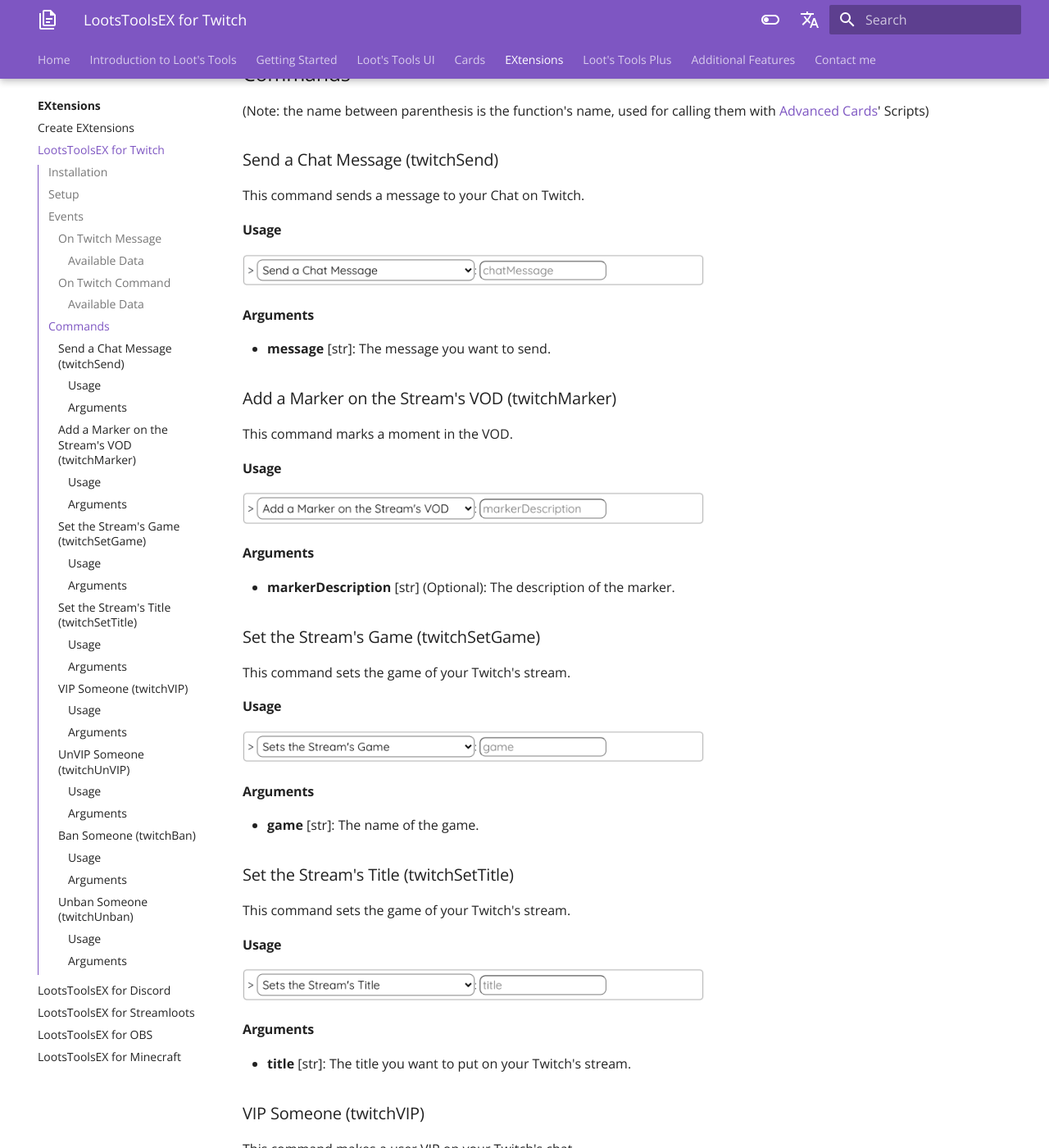
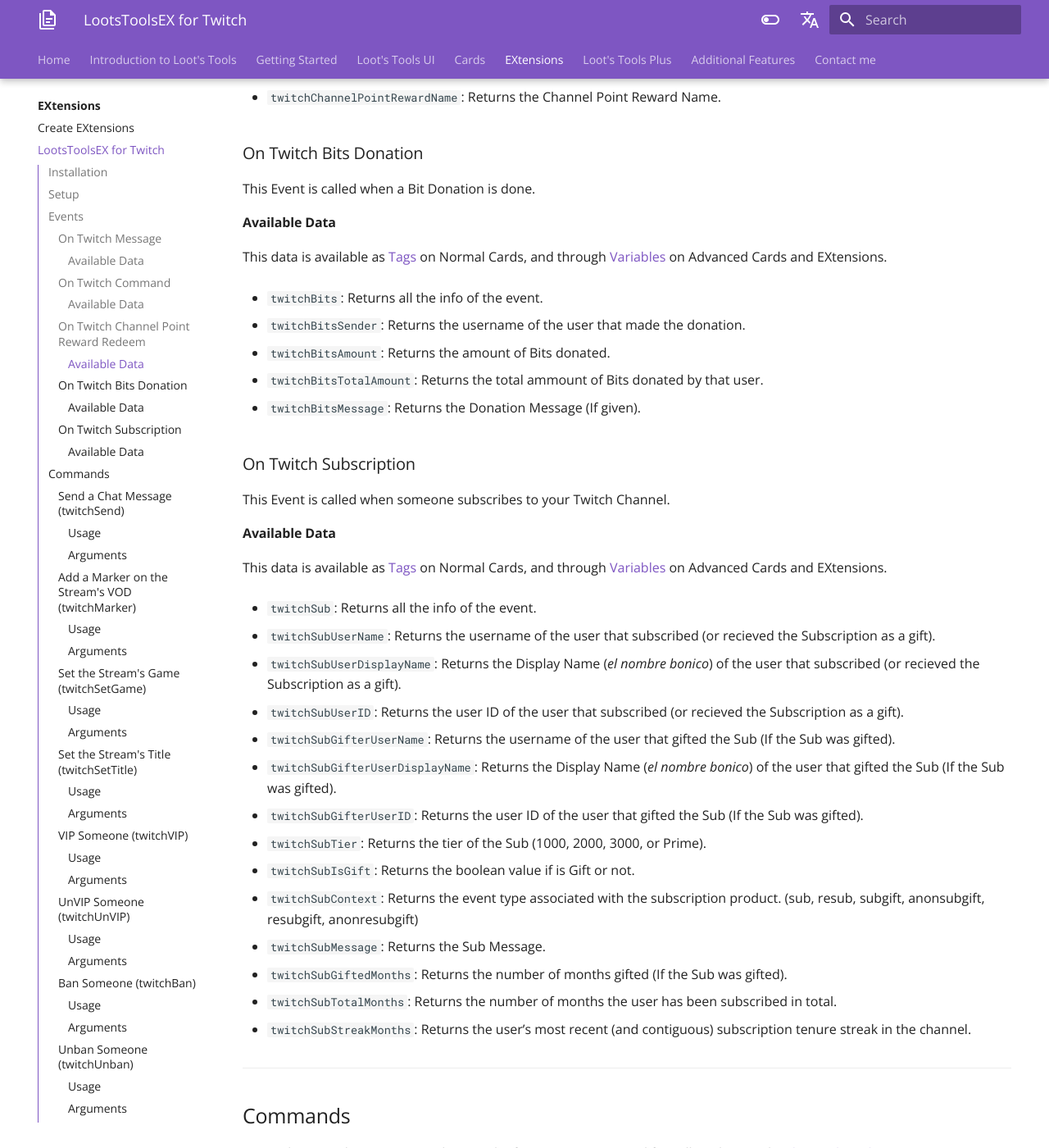
Before and after one commit to DaryeDev/LootsTools, an MkDocs documentation site: the page built from docs/docs/extensions/twitch/index.md, in a window 1280 px wide and 1400 px high, scrolled down 1996 px. Shown: the whole window at 82% size. Built offline with MkDocs 1.6.1 and Material for MkDocs 9.7.7, drawn with Linux system fonts in a browser that asks for light colours; comment, search, counter and statistics services are not loaded; some of the changed text lies outside the part shown.

Commit message:
Yeepy, EX docs done

````diff
--- a/docs/docs/extensions/twitch/index.md
+++ b/docs/docs/extensions/twitch/index.md
@@ -8,8 +8,7 @@
 
 It makes possible things like **changing the** **Stream's Title** and **Game**, **sending messages** to Chat, **marking a moment** on the VOD, **getting the Stream's info** (Useful for [Advanced Cards](../../cards/advCards)), manage **VIPs** (*VIPing* and *unVIPing*), and **bans** (*banning* and *unbanning*).
 
-Commands on Events like Subs, Chat Commands, Messages, Donations and Channel Points are being worked on.
-
+The most useful thing maybe being gifting Packs with Channel Points Rewards or Subs!
 &nbsp;
 
 ---
@@ -22,12 +21,9 @@
 
 ## Setup
 
-After installing the *EXtension*, you need to provide some values in order for this *EXtension* to work:
+A setup is not required in order to use this EXtension. However, you can configure the Bot to listen to Chat Commands.
 
-- An OAuth Twitch Chat Token ([You can get it here](https://twitchapps.com/tmi/))
-- A ClientID and a Client Secret of the same account ([You can learn how to get it here](http://faq.demostoreprestashop.com/faq.php?fid=144&pid=41))
-
-Then, go to the ```Loot's Tools EX for Twitch``` page on Loot's Tools UI, and put your values and credentials there to set everything up.
+You can configure them on the EXtension page on the UI, but don't forget to apply changes!
 
 ---
 
@@ -43,7 +39,7 @@
 
 This data is available as [Tags](../../cards/normalCards#tags) on Normal Cards, and through [Variables](../../cards/advCards#variables) on Advanced Cards and EXtensions.
 
-- ```twitchMessage```: Returns ```{"prefix" : message.prefix, "user" : message.user, "channel" : message.channel, "irc_command" : message.irc_command, "irc_args" : message.irc_args, "text" : message.text, "text_command" : message.text_command, "text_args" : message.text_args}```.
+- ```twitchMessage```: Returns all the info of the event.
 
 - ```twitchMessageText```: Returns the message sent.
 
@@ -57,7 +53,7 @@
 
 This data is available as [Tags](../../cards/normalCards#tags) on Normal Cards, and through [Variables](../../cards/advCards#variables) on Advanced Cards and EXtensions.
 
-- ```twitchCommand```: Returns ```{"prefix" : message.prefix, "user" : message.user, "channel" : message.channel, "irc_command" : message.irc_command, "irc_args" : message.irc_args, "text" : message.text, "text_command" : message.text_command, "text_args" : message.text_args}```.
+- ```twitchCommand```: Returns all the info of the event.
 
 - ```twitchCommandName```: Returns the Command's Name.
 
@@ -70,6 +66,78 @@
 - ```2```: Returns the second argument.
 
 - ```...```
+
+### On Twitch Channel Point Reward Redeem
+
+This Event is called when a Channel Point Reward is redeemed.
+
+#### Available Data
+
+This data is available as [Tags](../../cards/normalCards#tags) on Normal Cards, and through [Variables](../../cards/advCards#variables) on Advanced Cards and EXtensions.
+
+- ```twitchChannelPoint{rewardName}```: Returns all the info of the event.
+
+- ```twitchChannelPointUser```: Returns the username of the user that redeemed the Channel Point Reward.
+
+- ```twitchChannelPointUserDisplayName```: Returns the Display Name (*el nombre bonico*) of the user that redeemed the Channel Point Reward.
+
+- ```twitchChannelPointText```: Returns the text imput of the Channel Point Reward redeem (If given).
+
+- ```twitchChannelPointRewardName```: Returns the Channel Point Reward Name.
+
+### On Twitch Bits Donation
+
+This Event is called when a Bit Donation is done.
+
+#### Available Data
+
+This data is available as [Tags](../../cards/normalCards#tags) on Normal Cards, and through [Variables](../../cards/advCards#variables) on Advanced Cards and EXtensions.
+
+- ```twitchBits```: Returns all the info of the event.
+
+- ```twitchBitsSender```: Returns the username of the user that made the donation.
+
+- ```twitchBitsAmount```: Returns the amount of Bits donated.
+
+- ```twitchBitsTotalAmount```: Returns the total ammount of Bits donated by that user.
+
+- ```twitchBitsMessage```: Returns the Donation Message (If given).
+
+### On Twitch Subscription
+
+This Event is called when someone subscribes to your Twitch Channel.
+
+#### Available Data
+
+This data is available as [Tags](../../cards/normalCards#tags) on Normal Cards, and through [Variables](../../cards/advCards#variables) on Advanced Cards and EXtensions.
+
+- ```twitchSub```: Returns all the info of the event.
+
+- ```twitchSubUserName```: Returns the username of the user that subscribed (or recieved the Subscription as a gift).
+
+- ```twitchSubUserDisplayName```: Returns the Display Name (*el nombre bonico*) of the user that subscribed (or recieved the Subscription as a gift).
+
+- ```twitchSubUserID```: Returns the user ID of the user that subscribed (or recieved the Subscription as a gift).
+
+- ```twitchSubGifterUserName```: Returns the username of the user that gifted the Sub (If the Sub was gifted).
+
+- ```twitchSubGifterUserDisplayName```: Returns the Display Name (*el nombre bonico*) of the user that gifted the Sub (If the Sub was gifted).
+
+- ```twitchSubGifterUserID```: Returns the user ID of the user that gifted the Sub (If the Sub was gifted).
+
+- ```twitchSubTier```: Returns the tier of the Sub (1000, 2000, 3000, or Prime).
+
+- ```twitchSubIsGift```: Returns the boolean value if is Gift or not.
+
+- ```twitchSubContext```: Returns the event type associated with the subscription product. (sub, resub, subgift, anonsubgift, resubgift, anonresubgift)
+
+- ```twitchSubMessage```: Returns the Sub Message.
+
+- ```twitchSubGiftedMonths```: Returns the number of months gifted (If the Sub was gifted).
+
+- ```twitchSubTotalMonths```: Returns the number of months the user has been subscribed in total.
+
+- ```twitchSubStreakMonths```: Returns the user’s most recent (and contiguous) subscription tenure streak in the channel.
 
 ---
 
````
Also changed, not shown: docs/docs/cards/normalCards/index.md (+9 -7 lines), docs/docs/extensions/index.md (+1 -0 lines), docs/docs/extensions/minecraft/index.md (+16 -2 lines), docs/docs/extensions/streamloots/index.md (+30 -0 lines), docs/docs/lootsToolsUI/index.md (+5 -1 lines), docs/docs/cards/img/GiftChest.png, docs/docs/extensions/streamloots/img/streamlootsPauseCollectionUsage.png (added), docs/docs/extensions/streamloots/img/streamlootsResumeCollectionUsage.png (added), docs/site/extensions/twitch/index.html, docs/site/search/search_index.json, docs/site/sitemap.xml, 3 other files.
